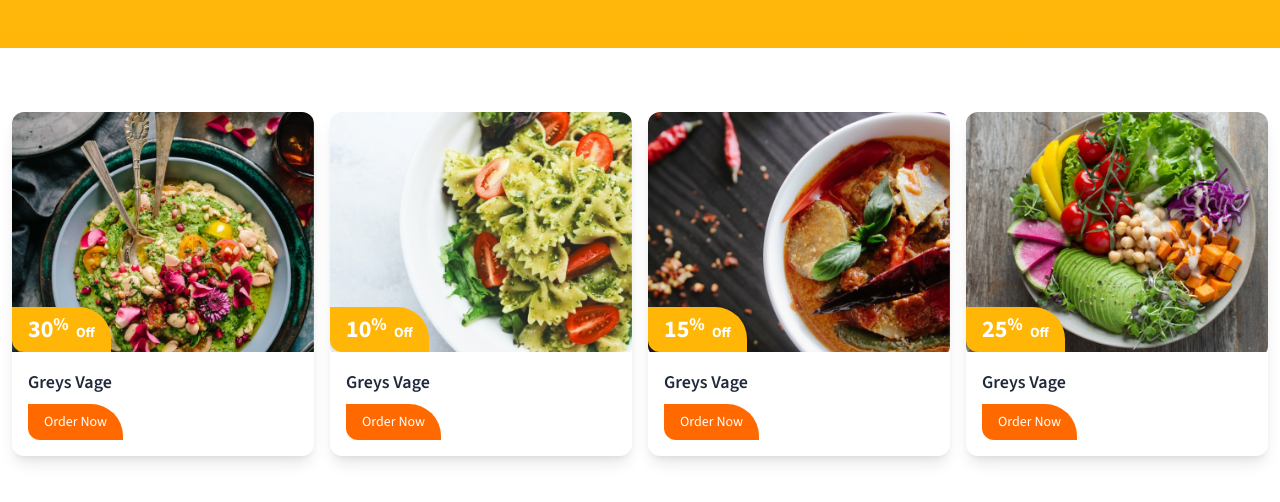
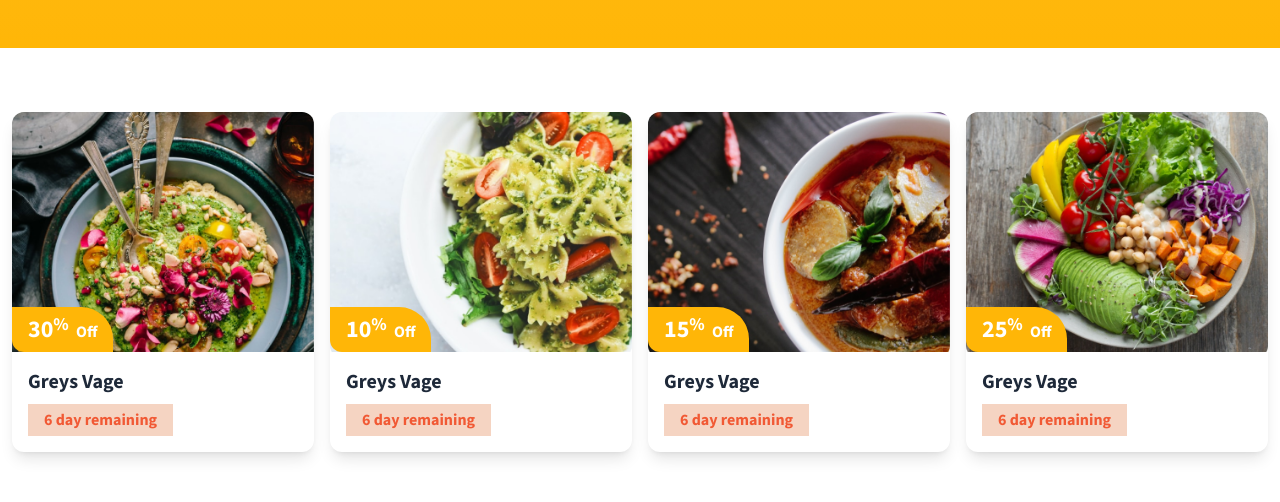
Before and after one commit to rjammarafzal/food-shop, a website: page index.html in a window 1280 px wide. Shown: the part 695-1197 px from the top of the page. Drawn offline with nearby package versions, Linux system fonts and the light colour scheme.

Commit message:
CREATED AND CHANGED DISCOUNT SECTION

```diff
--- a/index.html
+++ b/index.html
@@ -179,7 +179,9 @@
       </div>
       <!-- first-section (end) -->
       <section>
-        <div class="grid grid-cols-1 sm:grid-cols-2 lg:grid-cols-4 gap-4 site-container my-16 justify-between">
+        <div
+          class="grid grid-cols-1 sm:grid-cols-2 lg:grid-cols-4 gap-4 site-container my-16 justify-between"
+        >
           <div class="w-auto rounded-xl overflow-hidden shadow-lg bg-white">
             <!-- Image Section -->
             <div class="relative">
@@ -192,20 +194,21 @@
               <div
                 class="absolute bottom-0 left-0 bg-[#FFB607] text-white font-bold px-4 py-2 rounded-tr-[32px] rounded-bl-[12px]"
               >
-                <span class=" font-bold text-2xl leading-[120%]">30</span
-                ><span class="text-lg font-bold leading-[100%] align-top">%</span>
-                <span class="text-sm ml-1 leading-[100%]">Off</span>
+                <span class="font-bold text-2xl leading-[120%]">30</span
+                ><span class="text-lg font-bold leading-[100%] align-top"
+                  >%</span
+                >
+                <span class="text-m ml-1 leading-[100%]">Off</span>
               </div>
             </div>
 
             <!-- Content Section -->
             <div class="p-4">
-              <h3 class="text-gray-800 font-semibold text-lg">Greys Vage</h3>
-              <button
-                class="mt-2 bg-orange-500 hover:bg-orange-600 text-white text-sm font-medium px-4 py-2 rounded-tr-[32px] rounded-bl-[12px]"
-              >
-                Order Now
-              </button>
+              <h3 class="text-gray-800 font-bold text-xl">Greys Vage</h3>
+                <div
+                class="mt-2 bg-[#f5d4c2] text-[#f15934] font-bold text-[16px] px-4 py-1 inline-block w-auto">
+                6 day remaining
+                </div>
             </div>
           </div>
 
@@ -221,20 +224,21 @@
               <div
                 class="absolute bottom-0 left-0 bg-[#FFB607] text-white font-bold px-4 py-2 rounded-tr-[32px] rounded-bl-[12px]"
               >
-                 <span class=" font-bold text-2xl leading-[120%]">10</span
-                ><span class="text-lg font-bold leading-[100%] align-top">%</span>
-                <span class="text-sm ml-1 leading-[100%]">Off</span>
+                <span class="font-bold text-2xl leading-[120%]">10</span
+                ><span class="text-lg font-bold leading-[100%] align-top"
+                  >%</span
+                >
+                <span class="text-m ml-1 leading-[100%]">Off</span>
               </div>
             </div>
 
             <!-- Content Section -->
-            <div class="p-4">
-              <h3 class="text-gray-800 font-semibold text-lg">Greys Vage</h3>
-              <button
-                class="mt-2 bg-orange-500 hover:bg-orange-600 text-white text-sm font-medium px-4 py-2 rounded-tr-[32px] rounded-bl-[12px]"
-              >
-                Order Now
-              </button>
+             <div class="p-4">
+              <h3 class="text-gray-800 font-bold text-xl">Greys Vage</h3>
+                <div
+                class="mt-2 bg-[#f5d4c2] text-[#f15934] font-bold text-[16px] px-4 py-1 inline-block w-auto">
+                6 day remaining
+                </div>
             </div>
           </div>
 
@@ -250,20 +254,21 @@
               <div
                 class="absolute bottom-0 left-0 bg-[#FFB607] text-white font-bold px-4 py-2 rounded-tr-[32px] rounded-bl-[12px]"
               >
-                 <span class=" font-bold text-2xl leading-[120%]">15</span
-                ><span class="text-lg font-bold leading-[100%] align-top">%</span>
-                <span class="text-sm ml-1 leading-[100%]">Off</span>
+                <span class="font-bold text-2xl leading-[120%]">15</span
+                ><span class="text-lg font-bold leading-[100%] align-top"
+                  >%</span
+                >
+                <span class="text-m ml-1 leading-[100%]">Off</span>
               </div>
             </div>
 
             <!-- Content Section -->
-            <div class="p-4">
-              <h3 class="text-gray-800 font-semibold text-lg">Greys Vage</h3>
-              <button
-                class="mt-2 bg-orange-500 hover:bg-orange-600 text-white text-sm font-medium px-4 py-2 rounded-tr-[32px] rounded-bl-[12px]"
-              >
-                Order Now
-              </button>
+           <div class="p-4">
+              <h3 class="text-gray-800 font-bold text-xl">Greys Vage</h3>
+                <div
+                class="mt-2 bg-[#f5d4c2] text-[#f15934] font-bold text-[16px] px-4 py-1 inline-block w-auto">
+                6 day remaining
+                </div>
             </div>
           </div>
 
@@ -279,21 +284,24 @@
               <div
                 class="absolute bottom-0 left-0 bg-[#FFB607] text-white font-bold px-4 py-2 rounded-tr-[32px] rounded-bl-[12px]"
               >
-                 <span class=" font-bold text-2xl leading-[120%]">25</span
-                ><span class="text-lg font-bold leading-[100%] align-top">%</span>
-                <span class="text-sm ml-1 leading-[100%]">Off</span>
+                <span class="font-bold text-2xl leading-[120%]">25</span
+                ><span class="text-lg font-bold leading-[100%] align-top"
+                  >%</span
+                >
+                <span class="text-m ml-1 leading-[100%]">Off</span>
               </div>
             </div>
 
             <!-- Content Section -->
-            <div class="p-4">
-              <h3 class="text-gray-800 font-semibold text-lg">Greys Vage</h3>
-              <button
-                class="mt-2 bg-orange-500 hover:bg-orange-600 text-white text-sm font-medium px-4 py-2 rounded-tr-[32px] rounded-bl-[12px]"
-              >
-                Order Now
-              </button>
+
+           <div class="p-4">
+              <h3 class="text-gray-800 font-bold text-xl">Greys Vage</h3>
+                <div
+                class="mt-2 bg-[#f5d4c2] text-[#f15934] font-bold text-[16px] px-4 py-1 inline-block w-auto">
+                6 day remaining
+                </div>
             </div>
+          </div>
           </div>
         </div>
       </section>
```
Also changed, not shown: src/output.css.
